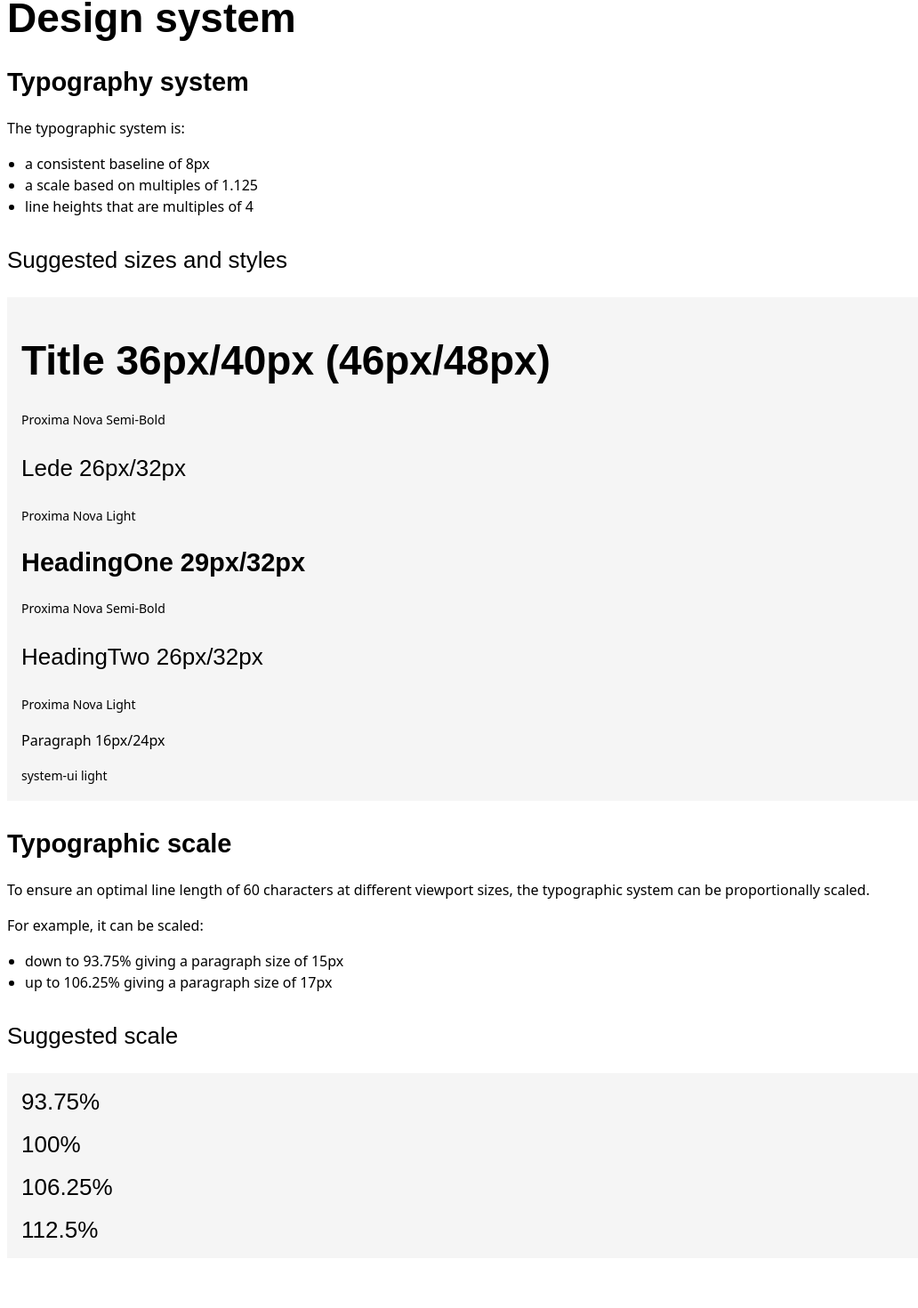
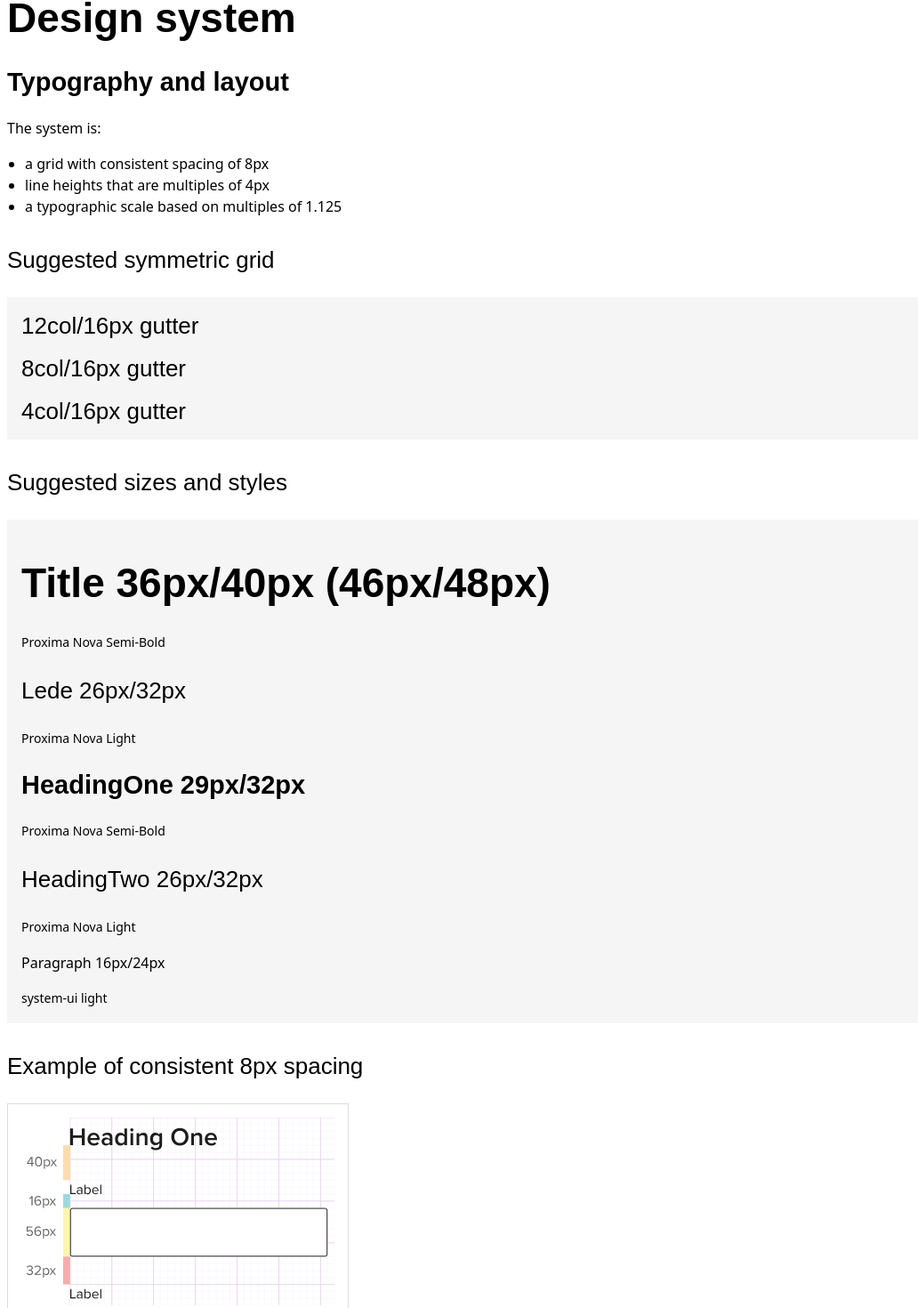
Before and after one commit to barnardos/design-system, a Gatsby app: page / in a window 1280 px wide. Shown: the part 35-1505 px from the top of the page at 89% size, without its empty margins (0-1032 px from the left). Before the commit the page ends 1457 px from the top, so only its background shows below. Built offline with nearby package versions, Linux system fonts and the light colour scheme.

Commit message:
Add layout
Layout and typography are interwoven. As such, layout content has been added to the existing typograhpy section.

```diff
--- a/src/pages/index.css
+++ b/src/pages/index.css
@@ -12,6 +12,17 @@
 
 .Index-typographyItemLabel {
   font: 300 0.875rem/1.5rem system-ui;
+}
+
+.Index-example {
+  box-shadow: inset 0 0 0 0.0625rem gainsboro;
+  margin-top: 1rem;
+  max-width: 22rem;
+  padding: 1rem;
+}
+
+.Index-image {
+  max-width: 100%;
 }
 
 .Index-scale {
--- a/src/pages/index.js
+++ b/src/pages/index.js
@@ -8,23 +8,32 @@ import Paragraph from "../components/Paragraph";
 import UnorderedList from "../components/UnorderedList";
 import ListItem from "../components/ListItem";
 
+import layoutExample from "./layout-example.svg";
 import "./index.css";
 
 const Index = () => (
   <div>
     <Title>{`Design system`}</Title>
     <div className="Index-headingOne">
-      <HeadingOne>{`Typography system`}</HeadingOne>
+      <HeadingOne>{`Typography and layout`}</HeadingOne>
     </div>
     <div className="Index-paragraph">
-      <Paragraph>{`The typographic system is:`}</Paragraph>
+      <Paragraph>{`The system is:`}</Paragraph>
     </div>
     <div className="Index-unorderedList">
       <UnorderedList>
-        <ListItem>{`a consistent baseline of 8px`}</ListItem>
-        <ListItem>{`a scale based on multiples of 1.125`}</ListItem>
-        <ListItem>{`line heights that are multiples of 4`}</ListItem>
+        <ListItem>{`a grid with consistent spacing of 8px`}</ListItem>
+        <ListItem>{`line heights that are multiples of 4px`}</ListItem>
+        <ListItem>{`a typographic scale based on multiples of 1.125`}</ListItem>
       </UnorderedList>
+    </div>
+    <div className="Index-headingTwo">
+      <HeadingTwo>{`Suggested symmetric grid`}</HeadingTwo>
+    </div>
+    <div className="Index-scale">
+      <div className="Index-scaleItem">{`12col/16px gutter`}</div>
+      <div className="Index-scaleItem">{`8col/16px gutter`}</div>
+      <div className="Index-scaleItem">{`4col/16px gutter`}</div>
     </div>
     <div className="Index-headingTwo">
       <HeadingTwo>{`Suggested sizes and styles`}</HeadingTwo>
@@ -54,12 +63,18 @@ const Index = () => (
       </div>
     </div>
     <div className="Index-headingTwo">
-      <HeadingOne>{`Typographic scale`}</HeadingOne>
+      <HeadingTwo>{`Example of consistent 8px spacing`}</HeadingTwo>
+    </div>
+    <div className="Index-example">
+      <img className="Index-image" src={layoutExample} alt="" />
+    </div>
+    <div className="Index-headingTwo">
+      <HeadingOne>{`Scaling`}</HeadingOne>
     </div>
     <div className="Index-paragraph">
       <Paragraph>
-        {`To ensure an optimal line length of 60 characters at different viewport
-        sizes, the typographic system can be proportionally scaled.`}
+        {`To ensure optimal white space and line lengths of 60 characters at
+        different viewport sizes, the layout and typography can be scaled proportionally.`}
       </Paragraph>
     </div>
     <div className="Index-paragraph">
@@ -67,8 +82,10 @@ const Index = () => (
     </div>
     <div className="Index-unorderedList">
       <UnorderedList>
-        <ListItem>{`down to 93.75% giving a paragraph size of 15px`}</ListItem>
-        <ListItem>{`up to 106.25% giving a paragraph size of 17px`}</ListItem>
+        <ListItem
+        >{`down to 93.75% giving a paragraph size and guttering of 15px`}</ListItem>
+        <ListItem
+        >{`up to 106.25% giving a paragraph size and guttering  of 17px`}</ListItem>
       </UnorderedList>
     </div>
     <div className="Index-headingTwo">
```
Also changed, not shown: .stylelintrc.json, src/pages/layout-example.svg (added).
